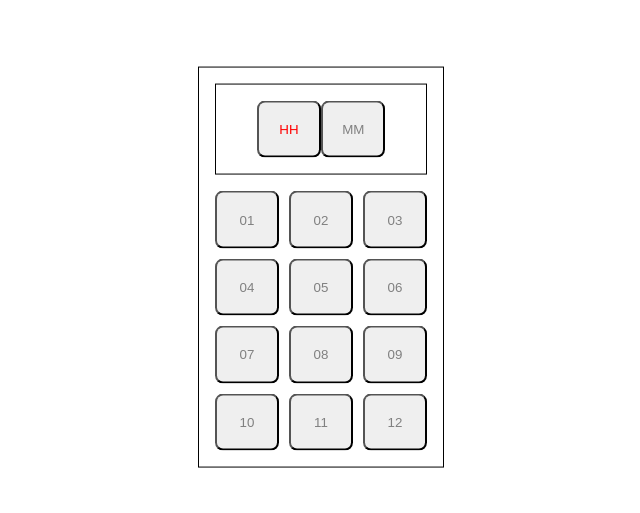
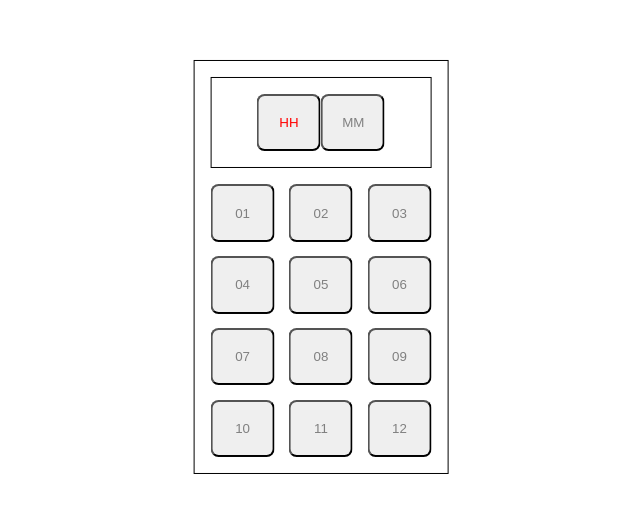
Before and after one commit to Yashwithajuegostudio/time-picker-app, a React (Create React App) app: page / in a window 1280 px wide. Shown: the part 133-646 px from the top of the page, without its empty margins (319-959 px from the left). Built offline with nearby package versions, Linux system fonts and the light colour scheme.

Commit message:
FEAT:Time picker Hour Button functionality

```diff
--- a/src/pages/TimePicker.jsx
+++ b/src/pages/TimePicker.jsx
@@ -1,4 +1,4 @@
-import React, { useEffect, useState } from "react";
+import React, { useState } from "react";
 import styled from "styled-components";
 import Button from "../components/Button/Button";
 import { HOUR_VALUES, MINUTE_VALUES, TITLE } from "../utils/constant";
@@ -20,7 +20,7 @@ const TimePickerBox = styled.div`
   display: grid;
   grid-template-columns: repeat(3, 1fr);
   grid-template-rows: repeat(4, 1fr);
-  grid-gap: 10px;
+  grid-gap: 0.9rem;
 `;
 const TimePickerHeader = styled.div`
   display: flex;
@@ -34,8 +34,10 @@ function TimePicker() {
   const [minuteValue, setMinuteValue] = useState("");
   const [timeFieldStatus, setTimeFieldStatus] = useState(TITLE.minuteTitle);
 
-  const handleNumberClick = (value, btnStatus) => {
-    btnStatus === TITLE.hourTitle ? setHourValue(value) : setMinuteValue(value);
+  const handleNumberClick = (timeValue, btnStatus) => {
+    btnStatus === TITLE.hourTitle
+      ? setHourValue(timeValue)
+      : setMinuteValue(timeValue);
     btnStatus === TITLE.hourTitle
       ? setTimeFieldStatus(btnStatus)
       : setTimeFieldStatus(btnStatus);
@@ -55,25 +57,25 @@ function TimePicker() {
 
       <TimePickerBox>
         {timeFieldStatus === TITLE.minuteTitle &&
-          HOUR_VALUES.flat().map((btn, index) => {
+          HOUR_VALUES.flat().map((timeValue, index) => {
             return (
               <Button
                 key={index}
-                title={btn}
+                title={timeValue}
                 clickHandler={() => {
-                  handleNumberClick(btn, TITLE.hourTitle);
+                  handleNumberClick(timeValue, TITLE.hourTitle);
                 }}
               />
             );
           })}
         {timeFieldStatus === TITLE.hourTitle &&
-          MINUTE_VALUES.flat().map((btn, index) => {
+          MINUTE_VALUES.flat().map((timeValue, index) => {
             return (
               <Button
                 key={index}
-                title={btn}
+                title={timeValue}
                 clickHandler={() => {
-                  handleNumberClick(btn, TITLE.minuteTitle);
+                  handleNumberClick(timeValue, TITLE.minuteTitle);
                 }}
               />
             );
```
